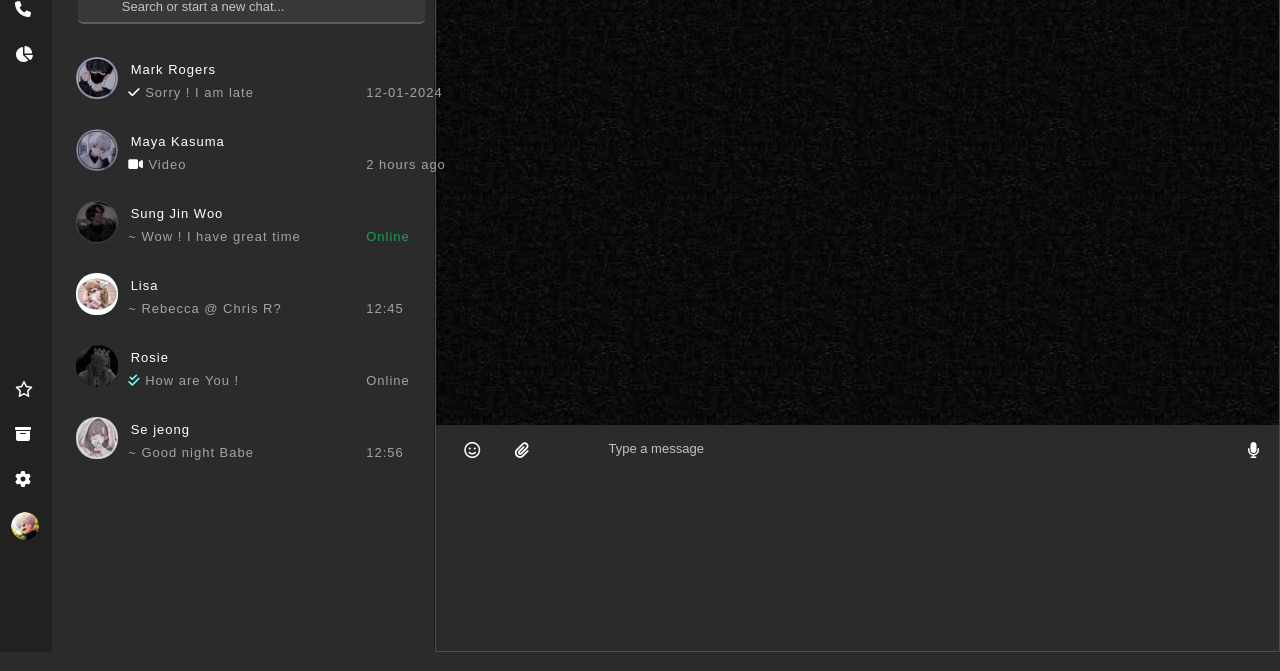
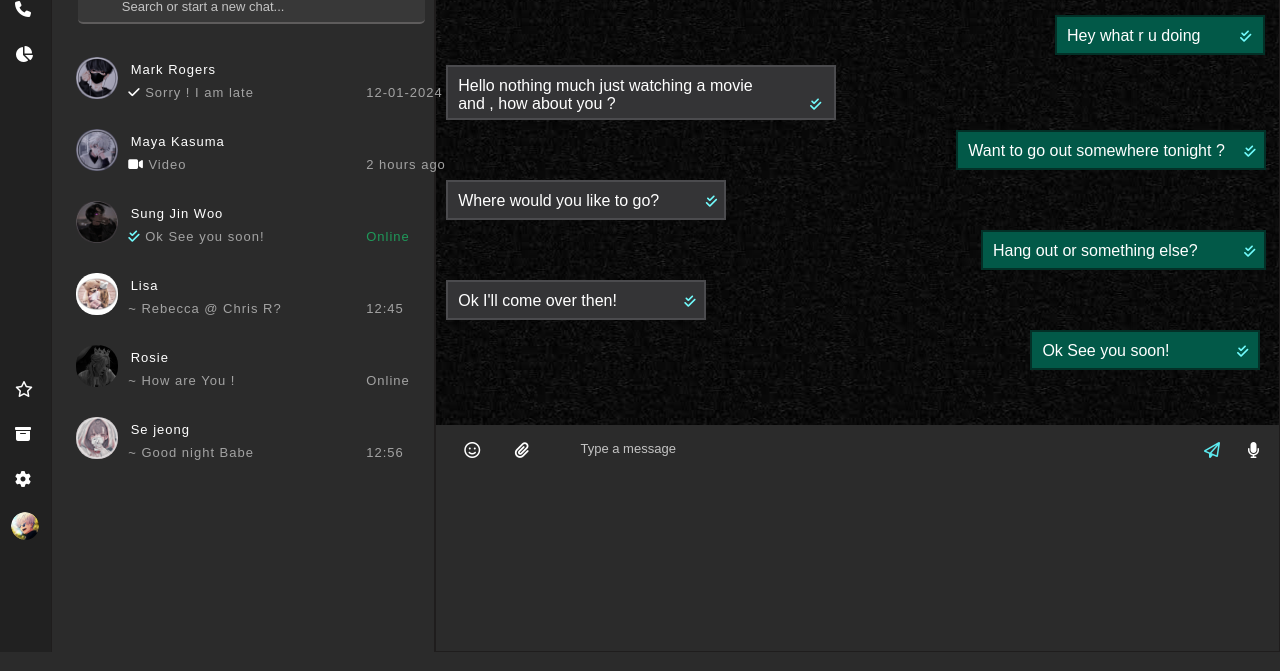
Before and after one commit to webwizard-3/WhatsApp-Clone, a plain HTML site: page index.html in a window 1280 px wide. Shown: the part 129-800 px from the top of the page. Drawn offline with Linux system fonts and the light colour scheme.

Commit message:
third commit

```diff
--- a/index.html
+++ b/index.html
@@ -47,19 +47,20 @@
                 <h3>Mark Rogers</h3>
                 <p><i class="fa-solid fa-check" style="color: #ffffff;"></i>
                     Sorry ! I am late</p>
-                    <p class="p1">12-01-2024</p>
+                <p class="p1">12-01-2024</p>
             </div>
             <div class="div3">
                 <img src="images/profile4.jpeg" alt="User 1">
                 <h3>Maya Kasuma</h3>
                 <p><i class="fa-solid fa-video" style="color: #ffffff;"></i>
-                      Video</p>
-                    <p class="p1">2 hours ago</p>
+                    Video</p>
+                <p class="p1">2 hours ago</p>
             </div>
             <div class="div3">
                 <img src="images/profile6.jpeg" alt="User 1">
                 <h3>Sung Jin Woo</h3>
-                <p>~ Wow ! I have great time</p>
+                <p><i class="fa-solid fa-check-double" style="color: #72fbfd;"></i>
+                    Ok See you soon!</p>
                 <p class="p1" style="color: #1f995aff;">Online</p>
             </div>
             <div class="div3">
@@ -71,9 +72,8 @@
             <div class="div3">
                 <img src="images/profile9.jpeg" alt="User 1">
                 <h3>Rosie</h3>
-                <p><i class="fa-solid fa-check-double" style="color: #72fbfd;"></i>
-                    How are You !</p>
-                    <p class="p1">Online</p>
+                <p>~ How are You !</p>
+                <p class="p1">Online</p>
             </div>
             <div class="div3">
                 <img src="images/profile10.jpeg" alt="User 1">
@@ -86,20 +86,60 @@
         <div class="d3">
             <div class="d4">
                 <img src="images/profile6.jpeg" alt="Sung jin woo">
-                <h3>Sung  Jin Woo</h3>
+                <h3>Sung Jin Woo</h3>
                 <p>Online</p>
                 <i class="fa-solid fa-phone" style="color: #ffffff;"></i>
                 <i class="fa-solid fa-video" style="color: #ffffff;"></i>
                 <i class="fa-solid fa-magnifying-glass" style="color: #ffffff;"></i>
             </div>
             <div class="d5">
-
+                <div class="d7">
+                    <p>Hey what r u doing
+                        <i class="fa-solid fa-check-double" style="color: #72fbfd; font-size: 13px; padding-left: 35px;"></i>
+                    </p>
+                </div>
+                <div class="d8">
+                    <p>
+                        Hello nothing much just watching a movie <br> and , how about you ?
+                        <i class="fa-solid fa-check-double" style="color: #72fbfd; font-size: 13px; padding-left: 190px;"></i>
+                    </p>
+                </div>
+                <div class="d9">
+                    <p>Want to go out somewhere tonight ?
+                        <i class="fa-solid fa-check-double" style="color: #72fbfd; font-size: 13px; padding-left: 15px;"></i>
+                    </p>
+                </div>
+                <div class="d10">
+                    <p>
+                        Where would you like to go?
+                        <i class="fa-solid fa-check-double" style="color: #72fbfd; font-size: 13px; padding-left: 42px;"></i>
+                    </p>
+                </div>
+                <div class="d11">
+                    <p>
+                        Hang out or something else?
+                        <i class="fa-solid fa-check-double" style="color: #72fbfd; font-size: 13px; padding-left: 42px;"></i>
+                    </p>
+                </div>
+                <div class="d12">
+                    <p>
+                        Ok I'll come over then!
+                        <i class="fa-solid fa-check-double" style="color: #72fbfd; font-size: 13px; padding-left: 63px;"></i>
+                    </p>
+                </div>
+                <div class="d13">
+                    <p>
+                        Ok See you soon!
+                        <i class="fa-solid fa-check-double" style="color: #72fbfd; font-size: 13px; padding-left: 63px;"></i>
+                    </p>
+                </div>
             </div>
             <div class="d6">
                 <i class="fa-regular fa-face-smile" style="color: #fff;"></i>
                 <i class="fa-solid fa-paperclip" style="color: #fff;"></i>
                 <input type="text" placeholder=" Type a message">
-                    <i class="fa-solid fa-microphone" style="color: #fff;"></i>
+                <i class="fa-solid fa-microphone" style="color: #fff;"></i>
+                <i class="fa-regular fa-paper-plane"></i>
             </div>
         </div>
     </div>
--- a/style.css
+++ b/style.css
@@ -166,7 +166,7 @@ nav i:hover {
     border-bottom: 2px solid #5e5c5c;
 }
 
-.d2 .div2 input:active{
+.d2 .div2 input:focus{
     border-bottom: 3px solid #155240;
     border-bottom: 3px solid #367763;
 
@@ -230,7 +230,6 @@ nav i:hover {
     font-size: 13px;
     position: relative;
     bottom: 33px;
-    letter-spacing: 1px;
     left: 290px;
 }
 
@@ -239,7 +238,7 @@ nav i:hover {
 .d3{
     width: 66%;
     height: 91vh;
-    border: 1px solid red;
+    border: 1px solid  #1f1d1d;
     float: right;
 }
 
@@ -298,7 +297,7 @@ nav i:hover {
 }
 
 
-.d3 p:hover,.d3 h3:hover {
+.d3 p:hover,.d3 h3:hover,.d3 img:hover {
     cursor: pointer;
 }
 
@@ -309,6 +308,102 @@ nav i:hover {
     width: 100%;
     height: 430px;
     background-position: center;
+    color: #fff;
+    padding: 10px;
+}
+
+/* main content d5 d7 */
+
+.d5 .d7{
+    position: relative;
+    width: 210px;
+    height: 40px;
+    background-color: #025948ff;
+    border:2px solid #033027;
+    padding: 10px 0px 0px 10px;
+    margin-top: 10px;
+    left: 74%;
+}
+
+/* main content d5 d8 */
+
+.d5 .d8{
+    position: relative;
+    width: 390px;
+    height: 55px;
+    background-color: #343436ff;
+    border:2px solid #4b4b4e;
+    margin-top: 10px;
+    padding-top: 10px;
+    padding-left: 10px;
+}
+
+/* main content d5 d9 */
+
+.d5 .d9{
+    position: relative;
+    left: 62%;
+    width: 310px;
+    height: 40px;
+    border:2px solid #033027;
+    background-color: #025948ff;
+    padding-top: 10px;
+    margin-top: 10px;
+    padding-left: 10px;
+}
+
+/* main content d5 d10 */
+
+.d5 .d10{
+    position: relative;
+    width: 280px;
+    height: 40px;
+    background-color: #343436ff;
+    border:2px solid #4b4b4e;
+    padding-top: 10px;
+    margin-top: 10px;
+    padding-left: 10px;
+}
+
+/* main content d5 d11 */
+
+.d5 .d11{
+    position: relative;
+    left: 65%;
+    width: 285px;
+    height: 40px;
+    background-color: #025948ff;
+    border:2px solid #033027;
+    padding-top: 10px;
+    margin-top: 10px;
+    padding-left: 10px;
+}
+
+/* main content d5 d12 */
+
+.d5 .d12{
+    position: relative;
+    width: 260px;
+    height: 40px;
+    background-color: #343436ff;
+    border:2px solid #4b4b4e;
+    padding-top: 10px;
+    margin-top: 10px;
+    padding-left: 10px;
+}
+
+/* main content d5 d13 */
+
+.d5 .d13{
+    position: relative;
+    left: 71%;
+    width: 230px;
+    height: 40px;
+    background-color: #025948ff;
+    border:2px solid #033027;
+    padding-top: 10px;
+    margin-top: 10px;
+    padding-left: 10px;
 }
 
 
@@ -327,19 +422,30 @@ nav i:hover {
     padding-left: 20px;
     padding: 14px;
     margin: 0px 8px 5px -6px;
-    border-radius: 5px;
+    border-radius: 50px;
 }
 
 .d6 i:nth-child(4){
     position: relative;
     left: 110px;
+    border-radius: 50px;
+}
+
+.d6 i:nth-child(5):hover{
+    background-color: #5debf0;
+    color: black;
+}
+
+.d6 i:nth-child(5){
+    color: #5debf0;
+    border-radius: 50px;
 }
 
 .d6 input{
     position: relative;
     width:  70%;
     height: 100%;
-    left: 70px;
+    left: 42px;
     outline: none;
     border: none;
     background-color: #2b2b2bff;
```
Also changed, not shown: images/Screenshot 2024-01-27 191837.png (deleted), images/WhatsApp Image 2024-01-27 at 17.24.33_17a184d3.jpg (deleted).
